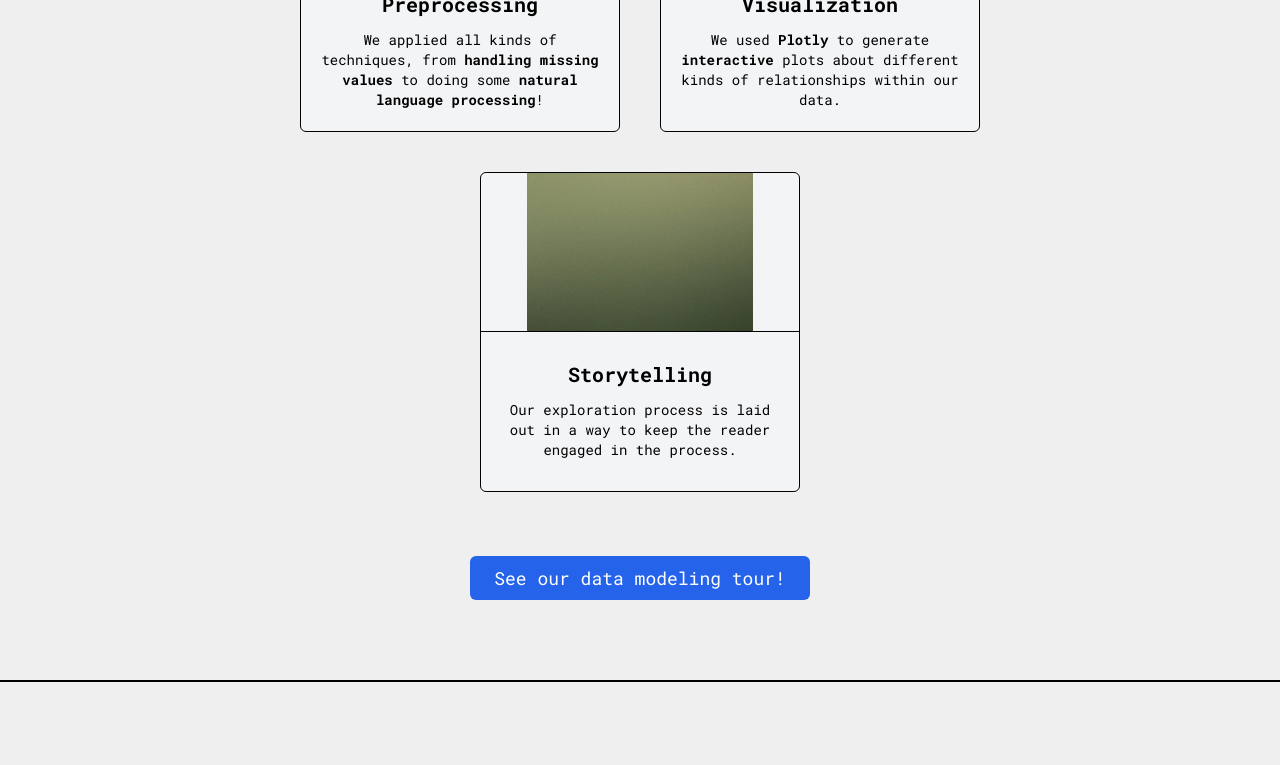
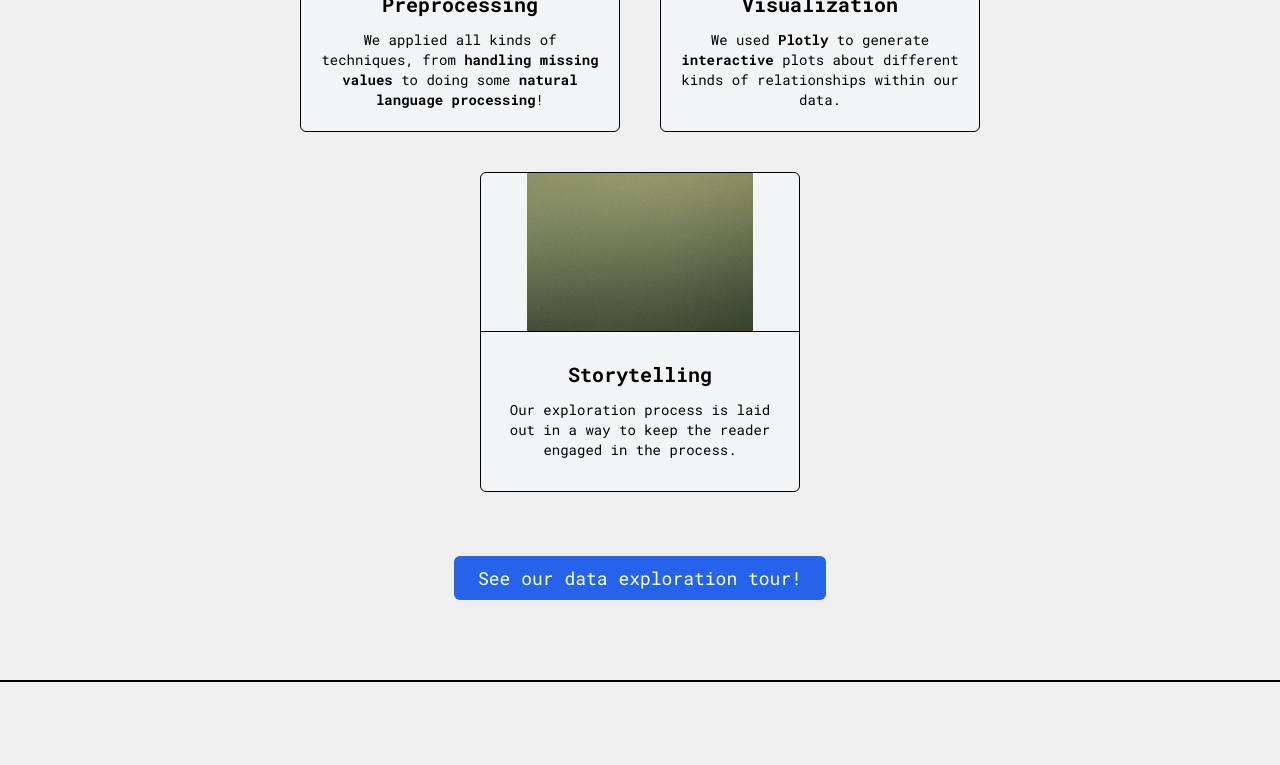
Before and after one commit to daryll-ko/cs132-portfolio, a React (Vite) app: page / in a window 1280 px wide. Shown: the part 5454-6219 px from the top of the page. Built offline with nearby package versions, Linux system fonts and the light colour scheme.

Commit message:
fix: wrap `a` around `button`, not other way around

```diff
--- a/src/components/Exploration.tsx
+++ b/src/components/Exploration.tsx
@@ -69,19 +69,19 @@ function Exploration() {
           </div>
         ))}
       </div>
-      <p className="text-center text-lg text-gray-700 md:text-2xl">
-        <motion.button
-          className="mx-auto rounded-md bg-blue-600 py-2 px-6 text-lg text-white"
-          whileHover={{ scale: 1.1 }}
-          whileTap={{ scale: 0.9 }}
+      <p className="text-center text-lg md:text-2xl">
+        <a
+          href="https://cs-132-portfolio-data-exploration.netlify.app/"
+          target="_blank"
         >
-          <a
-            href="https://cs-132-portfolio-data-exploration.netlify.app/"
-            target="_blank"
+          <motion.button
+            className="mx-auto rounded-md bg-blue-600 py-2 px-6 text-lg text-white"
+            whileHover={{ scale: 1.1 }}
+            whileTap={{ scale: 0.9 }}
           >
             See our data exploration tour!
-          </a>
-        </motion.button>
+          </motion.button>
+        </a>
       </p>
     </section>
   );
--- a/src/components/Modeling.tsx
+++ b/src/components/Modeling.tsx
@@ -69,19 +69,19 @@ function Modeling() {
           </div>
         ))}
       </div>
-      <p className="text-center text-lg text-gray-700 md:text-2xl">
-        <motion.button
-          className="mx-auto rounded-md bg-blue-600 py-2 px-6 text-lg text-white"
-          whileHover={{ scale: 1.1 }}
-          whileTap={{ scale: 0.9 }}
+      <p className="text-center text-lg md:text-2xl">
+        <a
+          href="https://cs-132-portfolio-data-exploration.netlify.app/"
+          target="_blank"
         >
-          <a
-            href="https://cs-132-portfolio-data-exploration.netlify.app/"
-            target="_blank"
+          <motion.button
+            className="mx-auto rounded-md bg-blue-600 py-2 px-6 text-lg text-white"
+            whileHover={{ scale: 1.1 }}
+            whileTap={{ scale: 0.9 }}
           >
-            See our data modeling tour!
-          </a>
-        </motion.button>
+            See our data exploration tour!
+          </motion.button>
+        </a>
       </p>
     </section>
   );
```
